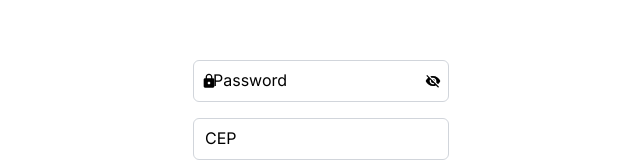
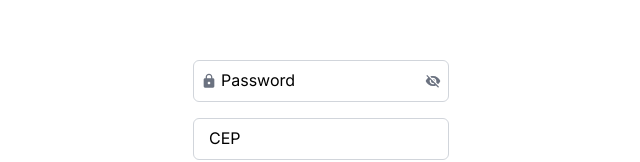
Before and after one commit to LucianoCarlin/inputsTailwindNext13, a Next.js app: page / in a window 1280 px wide. Shown: the part 116-278 px from the top of the page, without its empty margins (319-959 px from the left). Built offline with nearby package versions, Linux system fonts and the light colour scheme.

Commit message:
WIP 30757 MDFe

```diff
--- a/app/Components/Input/InputRoot.tsx
+++ b/app/Components/Input/InputRoot.tsx
@@ -1,4 +1,4 @@
-import React, { useState } from "react";
+import React, { useState } from 'react';
 
 interface InputRootProps {
   id: string;
@@ -8,6 +8,7 @@ interface InputRootProps {
   type?: string;
   leftIcon?: React.ReactNode;
   rightIcon?: React.ReactNode;
+  onRightIconClick?: () => void;
 }
 
 export function InputRoot({
@@ -15,15 +16,18 @@ export function InputRoot({
   label,
   value,
   onChange,
-  type = "text",
+  type = 'text',
   leftIcon,
   rightIcon,
+  onRightIconClick,
 }: InputRootProps) {
   const [isFocused, setIsFocused] = useState(false);
+  const [hasValue, setHasValue] = useState(false);
 
   const handleChange = (event: React.ChangeEvent<HTMLInputElement>) => {
     const newValue = event.target.value;
     onChange(newValue);
+    setHasValue(newValue !== '');
   };
 
   const handleFocus = () => {
@@ -32,27 +36,37 @@ export function InputRoot({
 
   const handleBlur = () => {
     setIsFocused(false);
+    setHasValue(value !== '');
   };
 
   const isOutlined = true;
 
+  const handleRightIconClick = () => {
+    if (onRightIconClick) {
+      onRightIconClick();
+    }
+  };
+
   return (
-    <div className={`relative ${isOutlined ? "rounded-md" : ""}`}>
+    <div className={`relative ${isOutlined ? 'rounded-md' : ''}`}>
       <label
         htmlFor={id}
-        className={`absolute left-2
-         transition-all duration-200 ${
-           isFocused || value
-             ? "-top-2 text-xs font-semibold text-gray-500"
-             : "top-2 text-base"
-         } ${isOutlined ? "bg-white px-1" : ""} ${leftIcon ? "pl-3" : ""}`}
+        className={`absolute left-3 transition-all duration-200 ${
+          isFocused || hasValue
+            ? '-top-2 text-xs font-semibold text-gray-500'
+            : 'top-2 text-base'
+        } ${isOutlined ? 'bg-white px-1' : ''} ${leftIcon ? 'pl-4' : ''} ${
+          isFocused && leftIcon ? 'mt-0 left-5 pl-1' : ''
+        }`}
       >
         {label}
       </label>
       <div className="flex items-center">
         {leftIcon && (
           <div className="absolute left-2 flex items-center h-full pointer-events-none">
-            {leftIcon}
+            {React.cloneElement(leftIcon as React.ReactElement, {
+              className: 'text-gray-500',
+            })}
           </div>
         )}
         <input
@@ -63,18 +77,23 @@ export function InputRoot({
           onFocus={handleFocus}
           onBlur={handleBlur}
           className={`w-full p-2 ${
-            leftIcon ? "pl-6" : "pl-3"
+            leftIcon ? 'pl-6' : 'pl-3'
           } focus:outline-none ${
-            isOutlined ? "border rounded-md box-content" : "border"
+            isOutlined ? 'border rounded-md box-content' : 'border'
           } ${
             isFocused
-              ? "border-gray-500 border-1 shadow-md"
-              : "border-gray-300 hover:border-gray-400"
+              ? 'border-gray-500 border-1 shadow-md'
+              : 'border-gray-300 hover:border-gray-400'
           }`}
         />
         {rightIcon && (
-          <div className="absolute right-2 flex items-center h-full pointer-events-none">
-            {rightIcon}
+          <div
+            className="absolute right-2 flex items-center h-full pointer-events-auto cursor-pointer"
+            onClick={handleRightIconClick}
+          >
+            {React.cloneElement(rightIcon as React.ReactElement, {
+              className: 'text-gray-500',
+            })}
           </div>
         )}
       </div>
```
Also changed, not shown: app/Components/Input/InputPassword.tsx (+5 -5 lines).
